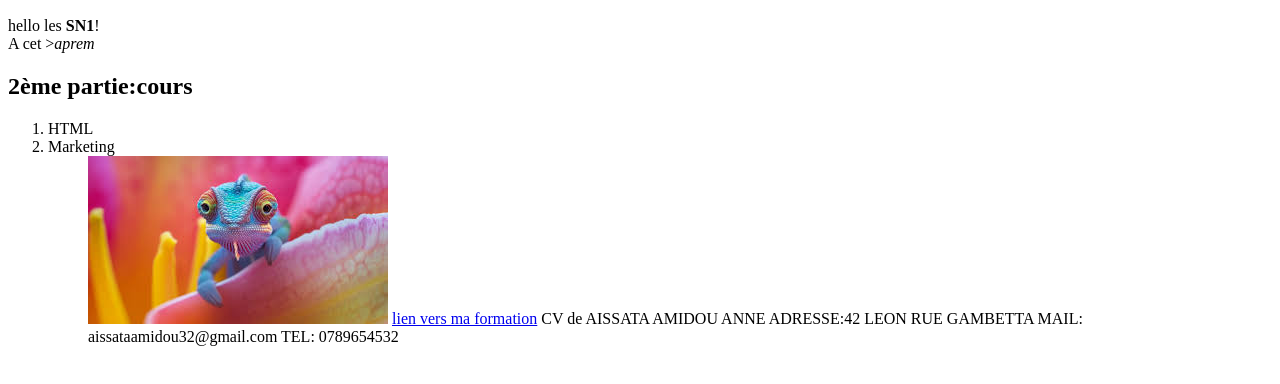
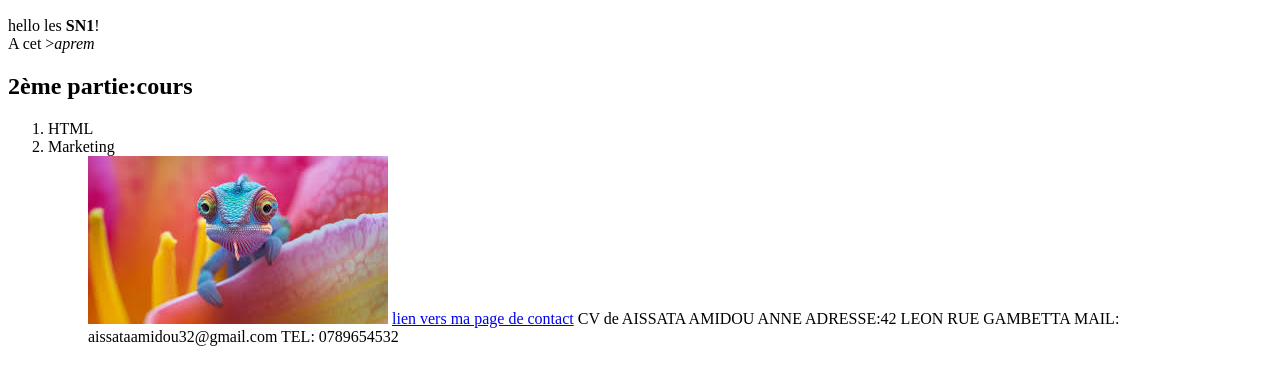
Before and after one commit to aissataamidou/aissataamidou.github.io, a plain HTML site: page index.html in a window 1280 px wide. Shown: the part 110-494 px from the top of the page. Drawn offline with Linux system fonts and the light colour scheme.

Commit message:
ajout index

```diff
--- a/index.html
+++ b/index.html
@@ -14,7 +14,7 @@
         <li>HTML</li>
         <li>Marketing</li>
         <ol><img src="cameleon.jpeg">
-        <a href="contact.html">lien vers ma formation</a>
+        <a href="contact.html">lien vers ma page de contact</a>
         </body>
 </html>
 CV de AISSATA AMIDOU ANNE
```
